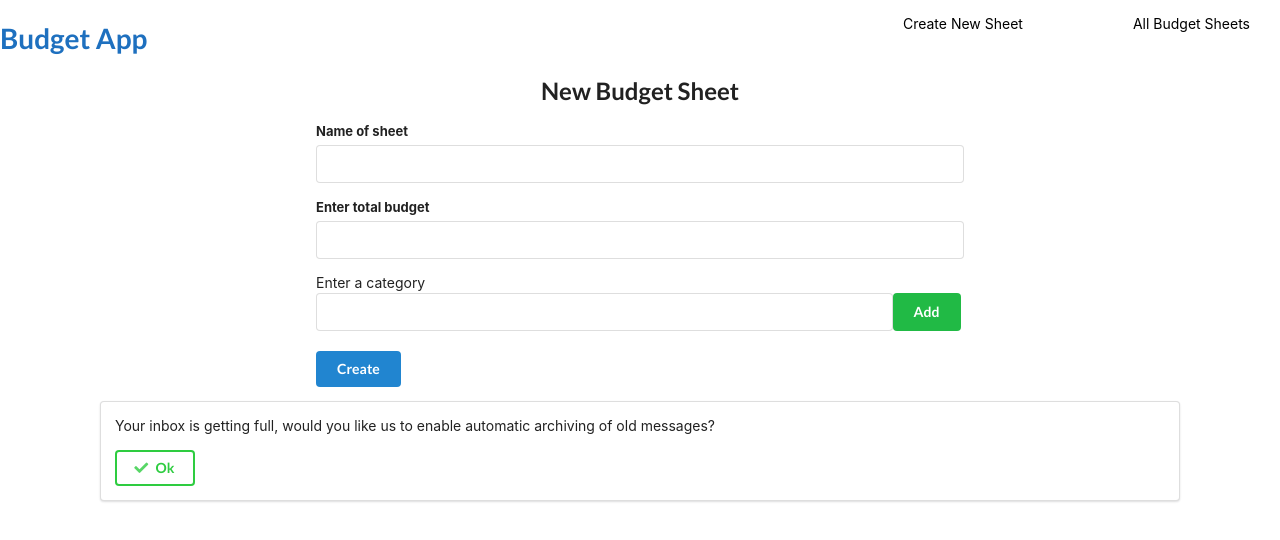
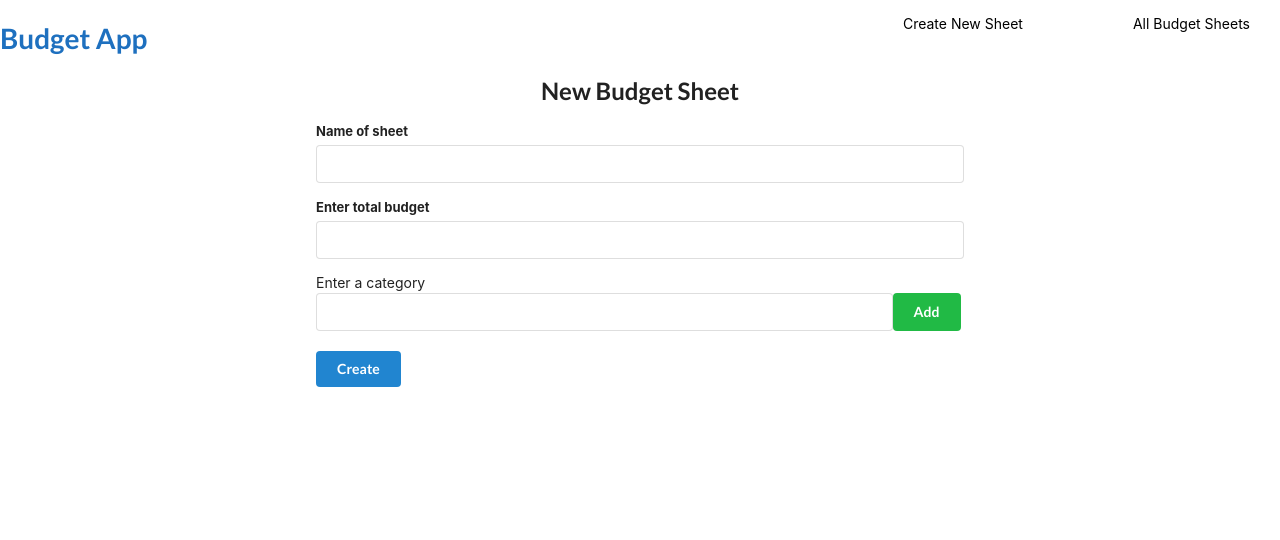
Before and after one commit to jhe04/budget-app, a React (Create React App) app: page /new-budget-sheet in a window 1280 px wide. Shown: the top 540 px of the page. Built offline with nearby package versions, Linux system fonts and the light colour scheme.

Commit message:
removed modal

```diff
--- a/src/components/CreateNewBudgetSheet.js
+++ b/src/components/CreateNewBudgetSheet.js
@@ -134,7 +134,7 @@ const NewBudgetSheet = (props) => {
         <button className="ui button primary submit-button">Create</button>
       </form>
 
-      <div class={`ui segment error-modal`}>
+      {/* <div class={`ui segment error-modal`}>
         <p>
           Your inbox is getting full, would you like us to enable automatic
           archiving of old messages?
@@ -144,7 +144,7 @@ const NewBudgetSheet = (props) => {
           <i class="checkmark icon"></i>
           Ok
         </div>
-      </div>
+      </div> */}
     </div>
   );
 };
```
